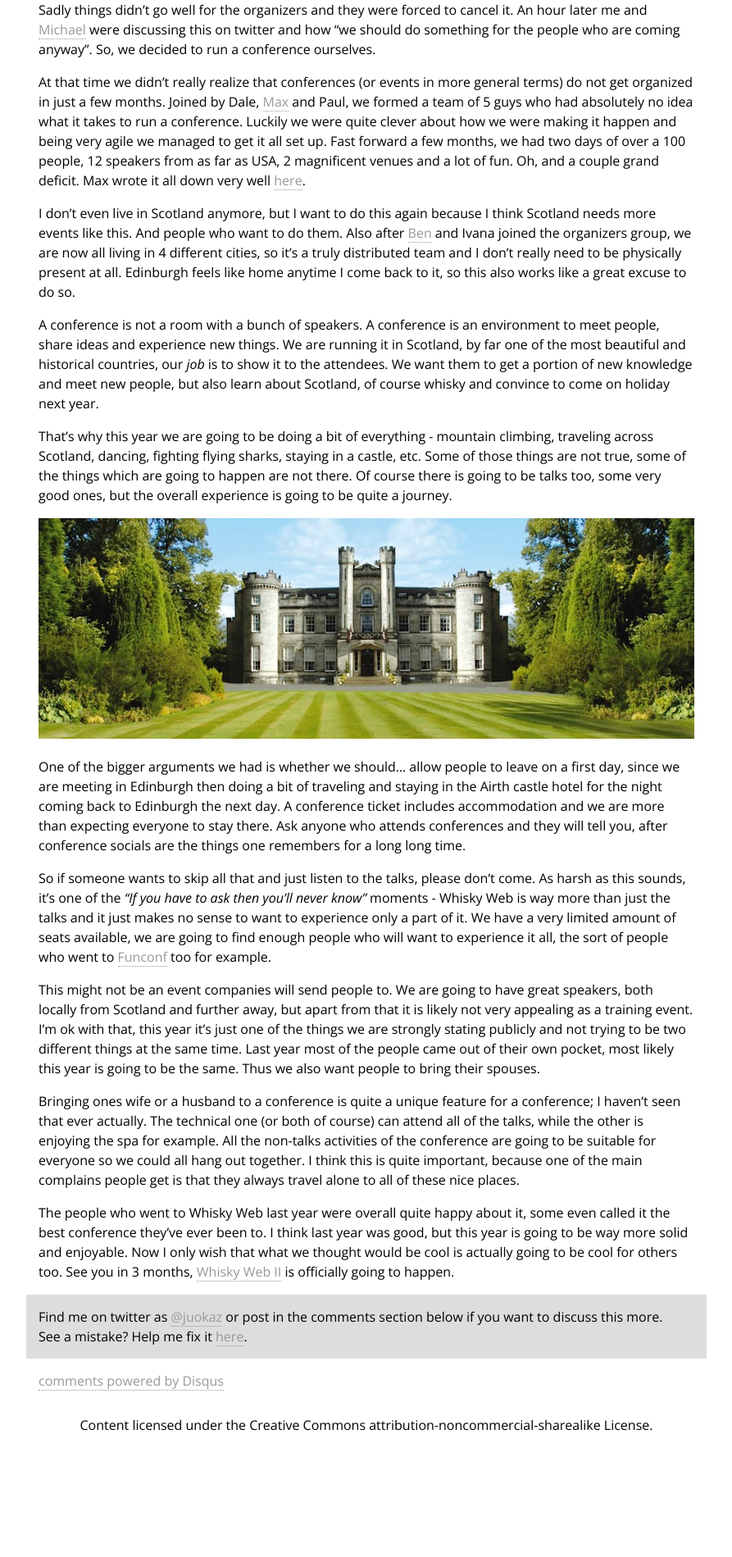
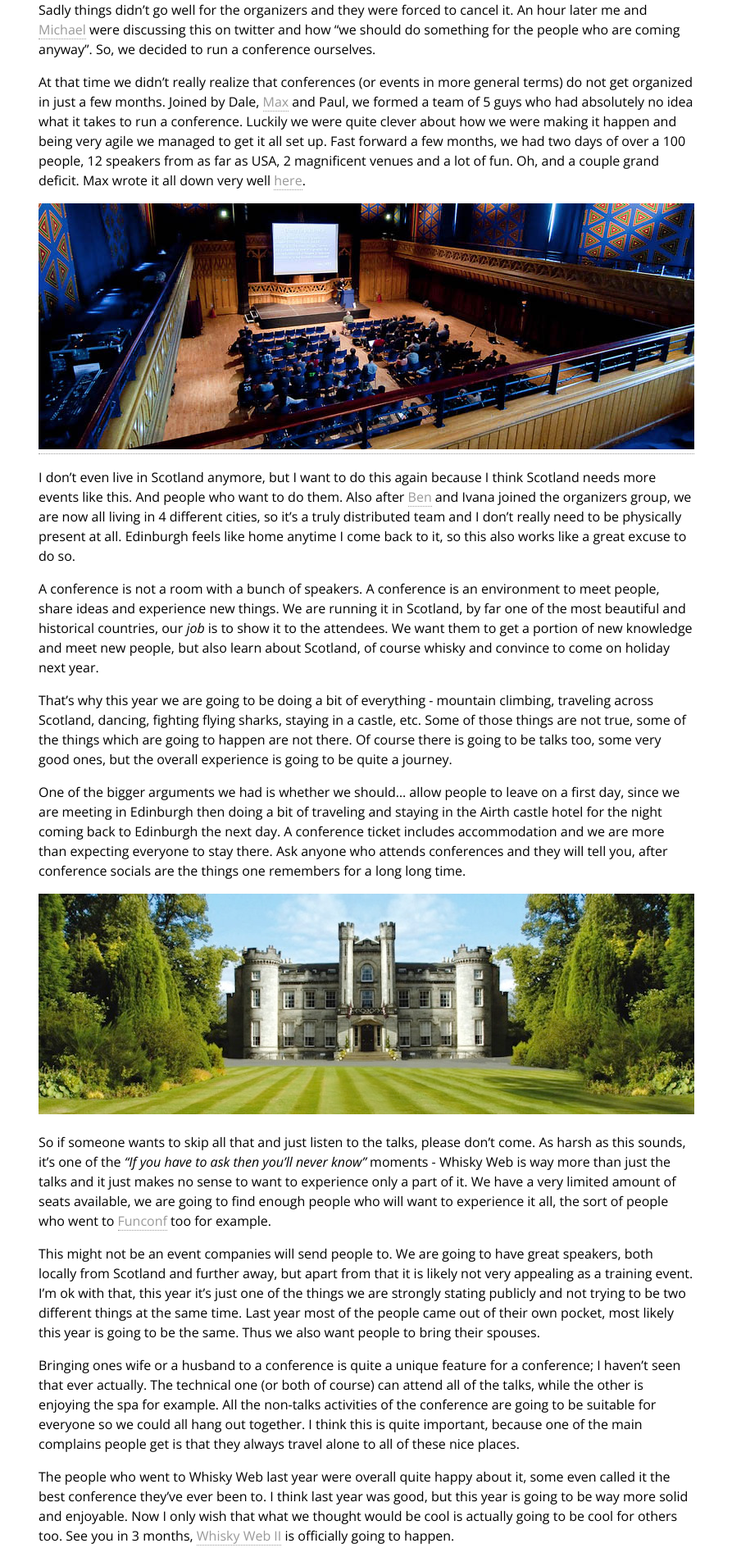
Before and after one commit to juokaz/juokaz.com, a Jekyll site: the page built from _posts/2013-01-14-whiskyweb.markdown, in a window 1280 px wide. Shown: the part 512-2411 px from the top of the page at 82% size, without its empty margins (193-1086 px from the left). Built offline with Jekyll 4.4.1, drawn with Linux system fonts in a browser that asks for light colours; comment, search, counter and statistics services are not loaded; before the commit the page ends 2322 px from its top, so only the background shows below that.

Commit message:
Added whiskyweb 2012 photo

```diff
--- a/_posts/2013-01-14-whiskyweb.markdown
+++ b/_posts/2013-01-14-whiskyweb.markdown
@@ -15,15 +15,17 @@ It all started about a year ago when [Open Source Scotland](http://open-source-s
 
 At that time we didn't really realize that conferences (or events in more general terms) do not get organized in just a few months. Joined by Dale, [Max](http://twitter.com/maxmanders) and Paul, we formed a team of 5 guys who had absolutely no idea what it takes to run a conference. Luckily we were quite clever about how we were making it happen and being very agile we managed to get it all set up. Fast forward a few months, we had two days of over a 100 people, 12 speakers from as far as USA, 2 magnificent venues and a lot of fun. Oh, and a couple grand deficit. Max wrote it all down very well [here](http://www.maxmanders.co.uk/2012/05/20/whisky-web-on-organising-a-conference.html).
 
+<a href="http://www.flickr.com/photos/juokaz/sets/72157629490197160/with/7094329071/"><img src="/blog/images/whiskyweb2012.jpg" alt="" /></a>
+
 I don't even live in Scotland anymore, but I want to do this again because I think Scotland needs more events like this. And people who want to do them. Also after [Ben](http://twitter.com/blongden) and Ivana joined the organizers group, we are now all living in 4 different cities, so it's a truly distributed team and I don't really need to be physically present at all. Edinburgh feels like home anytime I come back to it, so this also works like a great excuse to do so.
 
 A conference is not a room with a bunch of speakers. A conference is an environment to meet people, share ideas and experience new things. We are running it in Scotland, by far one of the most beautiful and historical countries, our *job* is to show it to the attendees. We want them to get a portion of new knowledge and meet new people, but also learn about Scotland, of course whisky and convince to come on holiday next year.
 
 That's why this year we are going to be doing a bit of everything - mountain climbing, traveling across Scotland, dancing, fighting flying sharks, staying in a castle, etc. Some of those things are not true, some of the things which are going to happen are not there. Of course there is going to be talks too, some very good ones, but the overall experience is going to be quite a journey.
 
+One of the bigger arguments we had is whether we should... allow people to leave on a first day, since we are meeting in Edinburgh then doing a bit of traveling and staying in the Airth castle hotel for the night coming back to Edinburgh the next day. A conference ticket includes accommodation and we are more than expecting everyone to stay there. Ask anyone who attends conferences and they will tell you, after conference socials are the things one remembers for a long long time.
+
 <img src="/blog/images/airth-castle-front.jpg" alt="" />
-
-One of the bigger arguments we had is whether we should... allow people to leave on a first day, since we are meeting in Edinburgh then doing a bit of traveling and staying in the Airth castle hotel for the night coming back to Edinburgh the next day. A conference ticket includes accommodation and we are more than expecting everyone to stay there. Ask anyone who attends conferences and they will tell you, after conference socials are the things one remembers for a long long time.
 
 So if someone wants to skip all that and just listen to the talks, please don't come. As harsh as this sounds, it's one of the *"If you have to ask then you'll never know"* moments - Whisky Web is way more than just the talks and it just makes no sense to want to experience only a part of it. We have a very limited amount of seats available, we are going to find enough people who will want to experience it all, the sort of people who went to [Funconf](/blog/funconf-fuck-yeah.html) too for example.
 
```
Also changed, not shown: blog/images/whiskyweb2012.jpg (added).
